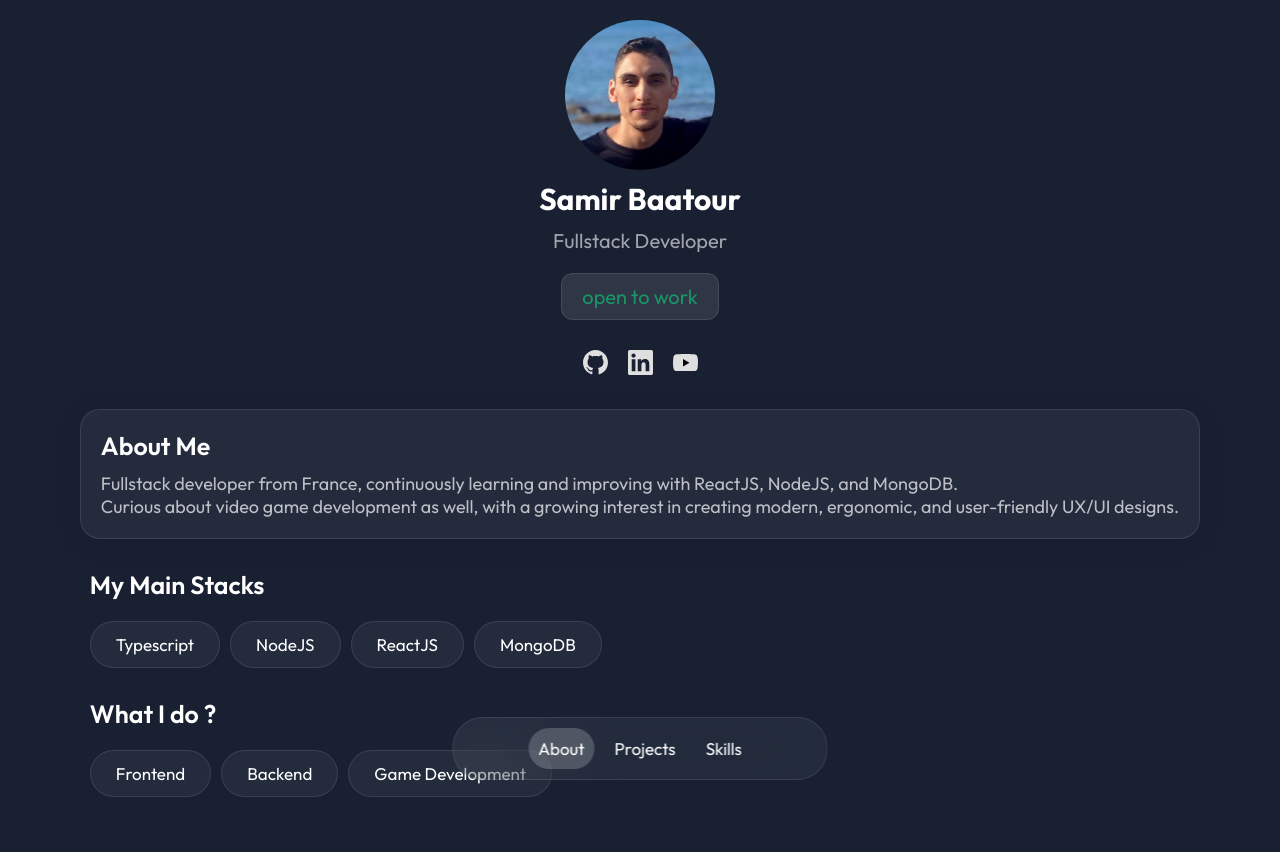
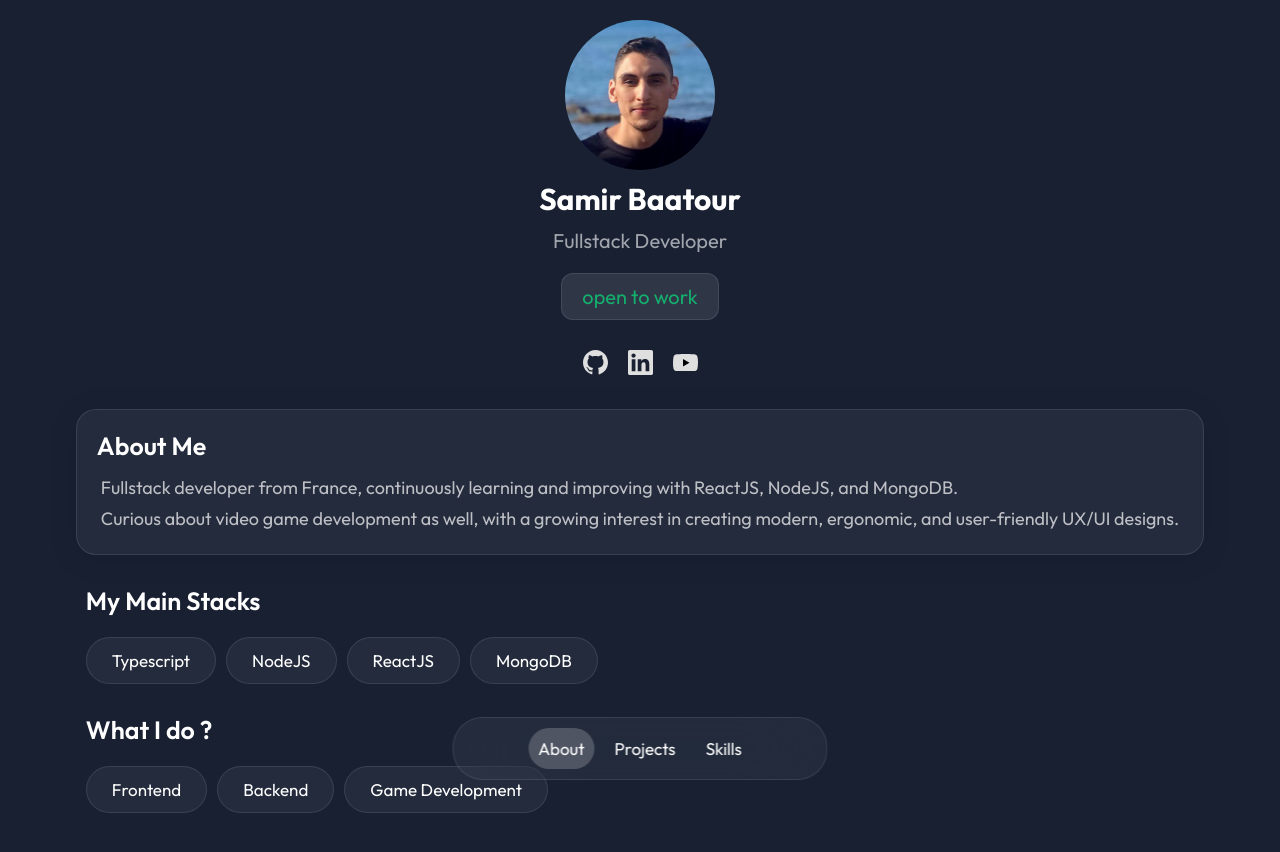
Before and after one commit to SuperCoolNinja/portfolio-2025, a React (Vite) app: page / in a window 1280 px wide. Shown: the top 852 px of the page. Built offline with nearby package versions, Linux system fonts and the light colour scheme.

Commit message:
added some space inside about me card contenté

```diff
--- a/src/components/About/about.module.css
+++ b/src/components/About/about.module.css
@@ -31,6 +31,10 @@
   color: white;
   font-weight: 600;
   margin-bottom: 1rem;
+}
+
+.content {
+  padding: 0.4rem;
 }
 
 .job {
```
